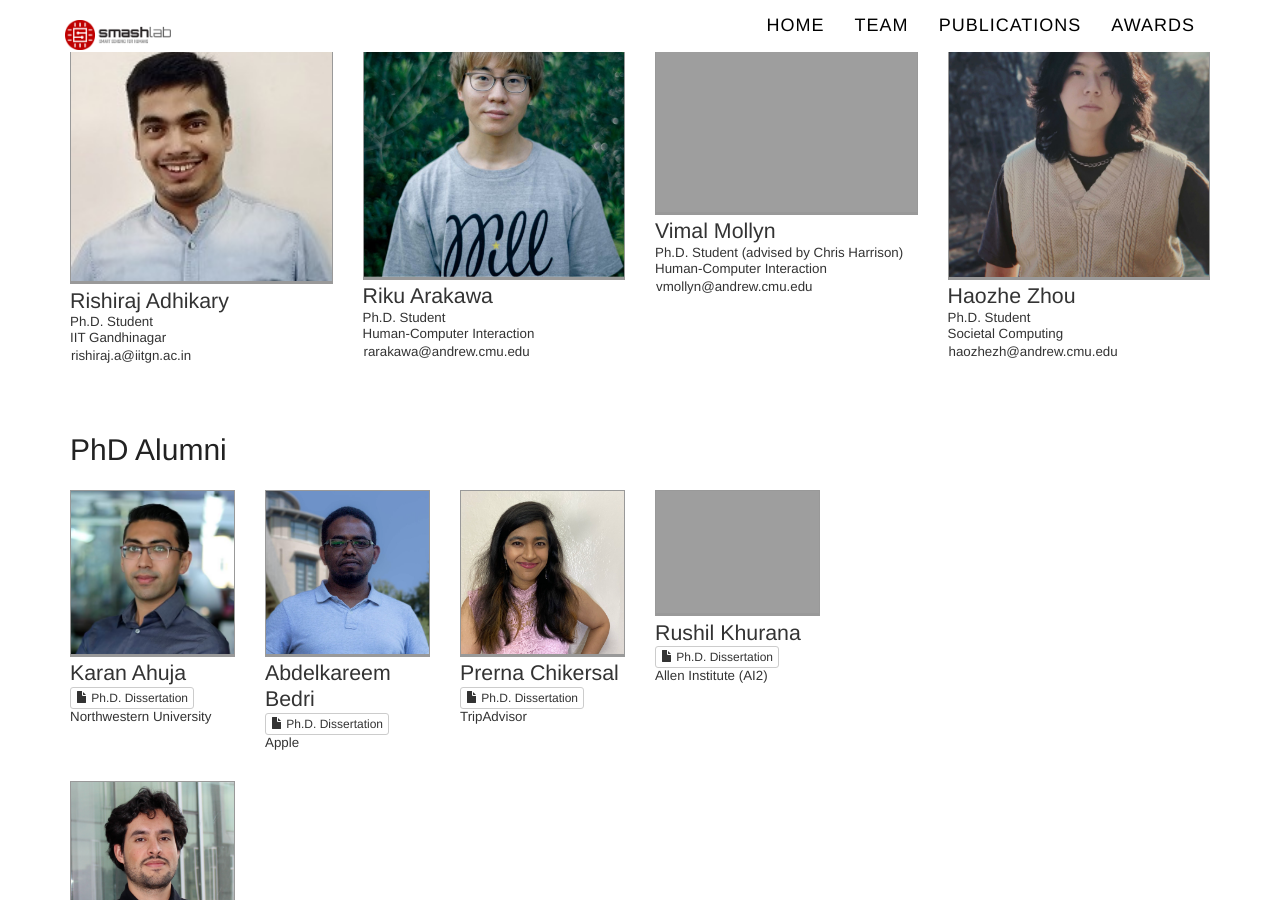
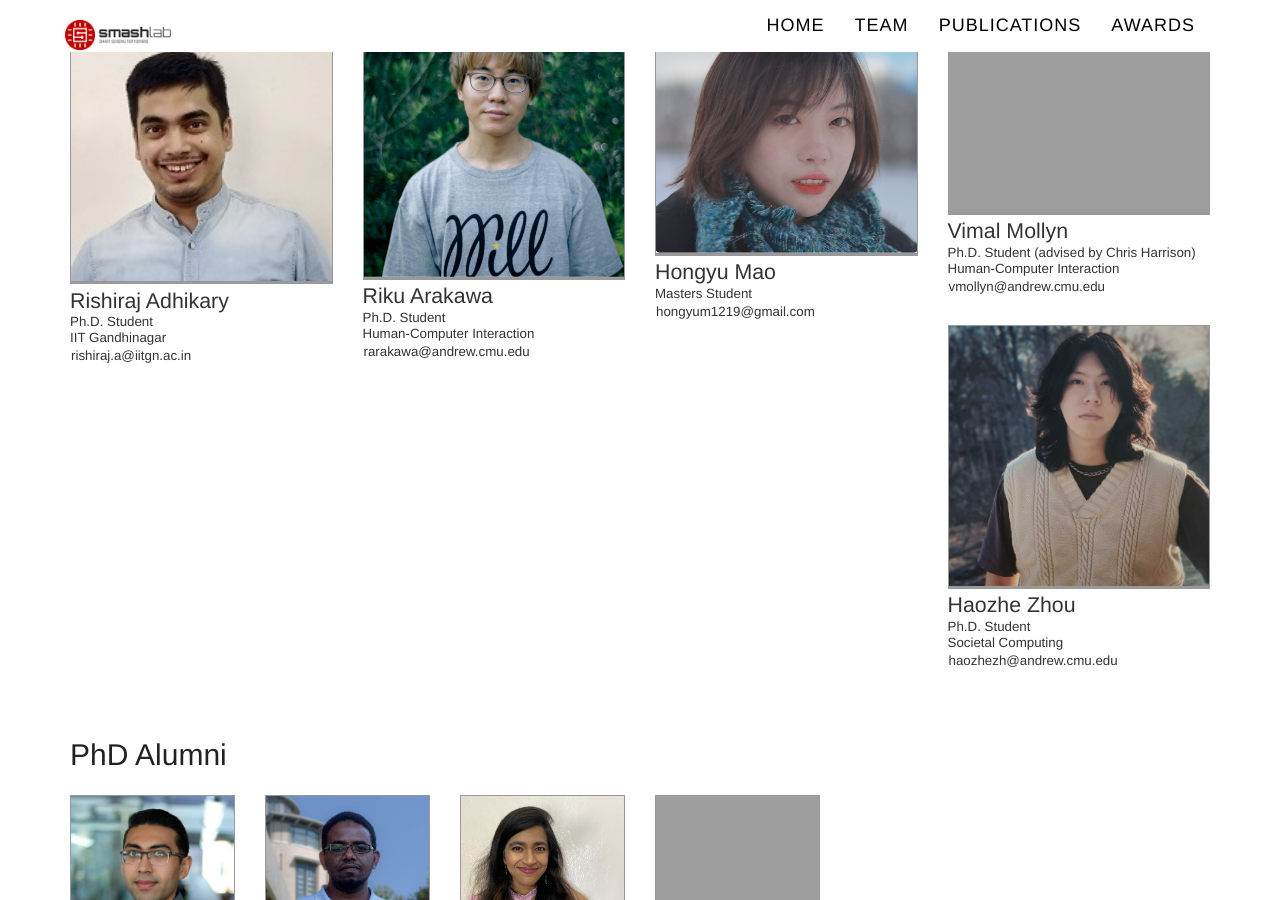
Before and after one commit to cmusmashlab/cmusmashlab.github.io, a Jekyll site: the page built from members/index.html, in a window 1280 px wide and 900 px high, scrolled down 635 px. Built offline with Jekyll 4.4.1, drawn with Linux system fonts in a browser that asks for light colours; nearby versions of some CDN libraries; some web fonts are replaced.

Commit message:
Added Hongyu

```diff
--- a/_data/members.yml
+++ b/_data/members.yml
@@ -55,6 +55,15 @@
   website: https://vimalmollyn.com
   degree: Ph.D. Student (advised by Chris Harrison)
   affiliation: HCII
+  status: current
+
+- id: mao
+  name: Hongyu Mao
+  image: /images/members/mao.png
+  email: hongyum1219@gmail.com
+  website: http://hongymao.com
+  degree: Masters Student
+  affiliation: Computational Design
   status: current
 
 - id: ahuja
```
Also changed, not shown: _publications/eitpose.md (+1 -1 lines), images/members/mao.png (added).
